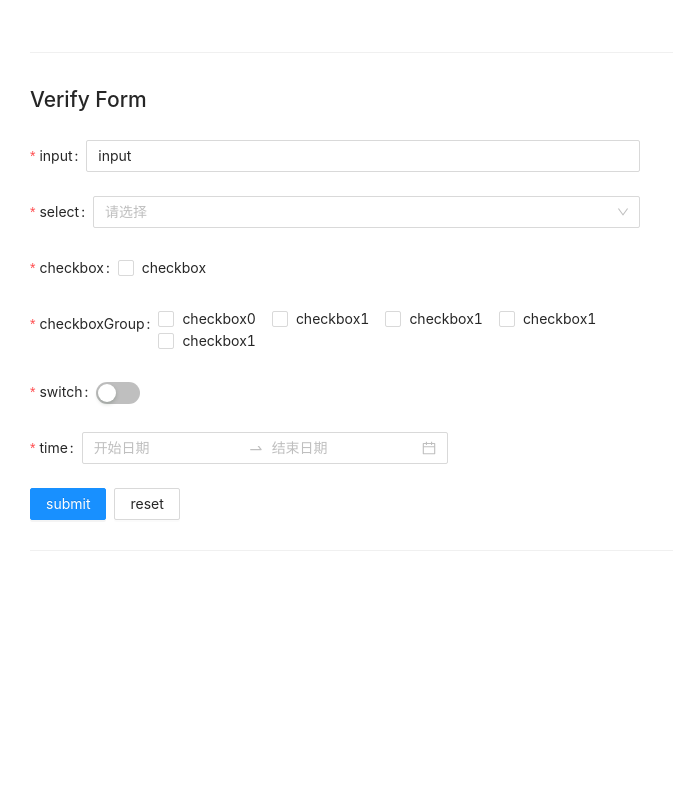
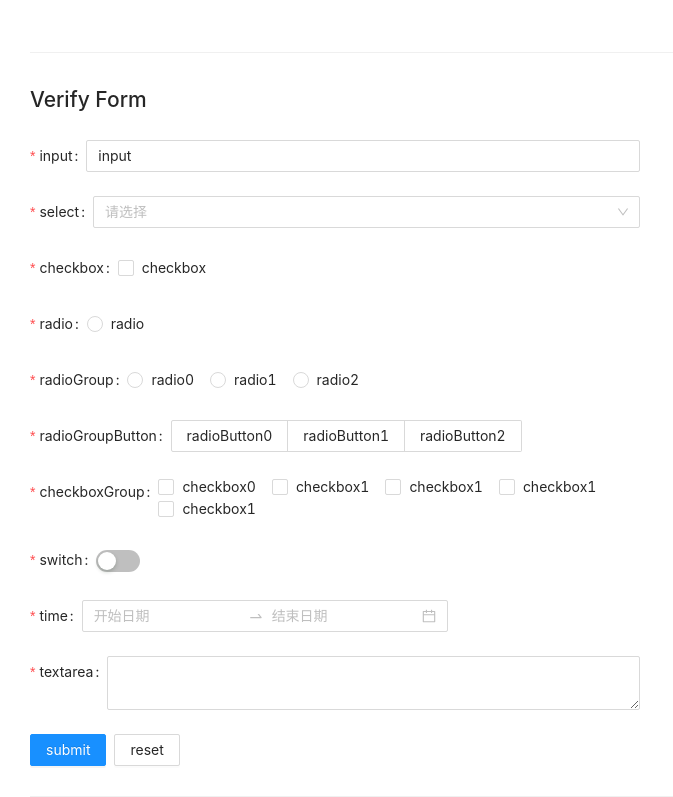
Before and after one commit to 985563349/Pro-Form, a React (Create React App) app: page / in a window 1280 px wide. Shown: the part 532-1329 px from the top of the page, without its empty margins (0-673 px from the left). Before the commit the page ends 1083 px from the top, so only its background shows below. Built offline with nearby package versions, Linux system fonts and the light colour scheme.

Commit message:
添加proFormRadioGroup

```diff
--- a/src/App.tsx
+++ b/src/App.tsx
@@ -4,6 +4,7 @@ import ProForm, {
   ProFormText,
   ProFormSelect,
   ProFormCheckbox,
+  ProFormRadio,
   ProFormSwitch,
   ProFormDateRangePicker,
 } from './components/ProForm';
@@ -94,7 +95,48 @@ const App = () => {
           >
             checkbox
           </ProFormCheckbox>
-
+          <ProFormRadio label="radio" name="radio" rules={[{ required: true }]}>
+            radio
+          </ProFormRadio>
+          <ProFormRadio.Group
+            label="radioGroup"
+            name="radioGroup"
+            options={[
+              {
+                label: 'radio0',
+                value: 0,
+              },
+              {
+                label: 'radio1',
+                value: 1,
+              },
+              {
+                label: 'radio2',
+                value: 2,
+              },
+            ]}
+            rules={[{ required: true }]}
+          />
+          <ProFormRadio.Group
+            label="radioGroupButton"
+            name="radioGroupButton"
+            options={[
+              {
+                label: 'radioButton0',
+                value: 0,
+              },
+              {
+                label: 'radioButton1',
+                value: 1,
+              },
+              {
+                label: 'radioButton2',
+                value: 2,
+              },
+            ]}
+            optionType="button"
+            rules={[{ required: true }]}
+          />
           {/*
             TODO: 添加grid布局配置
           */}
@@ -121,6 +163,12 @@ const App = () => {
             rules={[{ required: true }]}
           />
 
+          <ProFormText.TextArea
+            label="textarea"
+            name="textarea"
+            rules={[{ required: true }]}
+          />
+
           <Space>
             <Button type="primary" htmlType="submit" onClick={handleSubmit}>
               submit
--- /dev/null
+++ b/src/components/ProForm/components/Radio/index.tsx
@@ -0,0 +1,23 @@
+import { FunctionComponent } from 'react';
+import { Radio } from 'antd';
+
+import ProFormItem, { ProFormItemProps } from '../FormItem';
+import ProFormRadioGroup from '../RadioGroup';
+
+export interface ProFormRadioProps extends ProFormItemProps {}
+
+const ProFormRadio: FunctionComponent<ProFormRadioProps> & {
+  Group: typeof ProFormRadioGroup;
+} = (props) => {
+  const { children, ...formProps } = props;
+
+  return (
+    <ProFormItem {...formProps}>
+      <Radio>{children}</Radio>
+    </ProFormItem>
+  );
+};
+
+ProFormRadio.Group = ProFormRadioGroup;
+
+export default ProFormRadio;
--- /dev/null
+++ b/src/components/ProForm/components/RadioGroup/index.tsx
@@ -0,0 +1,24 @@
+import { Radio } from 'antd';
+import { FunctionComponent } from 'react';
+import { RadioGroupProps } from 'antd/lib/radio';
+
+import ProFormItem, { ProFormItemProps } from '../FormItem';
+
+export interface ProFormRadioGroupProps extends ProFormItemProps {
+  optionType?: RadioGroupProps['optionType'];
+  options?: RadioGroupProps['options'];
+}
+
+const ProFormRadioGroup: FunctionComponent<ProFormRadioGroupProps> = (
+  props
+) => {
+  const { options, optionType, ...formProps } = props;
+
+  return (
+    <ProFormItem {...formProps}>
+      <Radio.Group options={options} optionType={optionType} />
+    </ProFormItem>
+  );
+};
+
+export default ProFormRadioGroup;
--- a/src/components/ProForm/index.ts
+++ b/src/components/ProForm/index.ts
@@ -3,6 +3,7 @@ import ProFormText from './components/Text';
 import ProFormSelect from './components/Select';
 import ProFormSwitch from './components/Switch';
 import ProFormCheckbox from './components/Checkbox';
+import ProFormRadio from './components/Radio';
 import ProFormDateRangePicker from './components/DateRangePicker';
 
 export type { ProFormProps };
@@ -12,6 +13,7 @@ export {
   ProFormSelect,
   ProFormSwitch,
   ProFormCheckbox,
+  ProFormRadio,
   ProFormDateRangePicker,
 };
 
```
Also changed, not shown: 1 other file (tests, documents, lock files or other folders).
